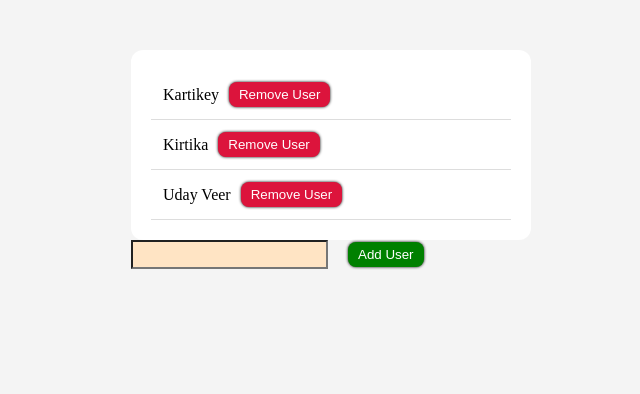
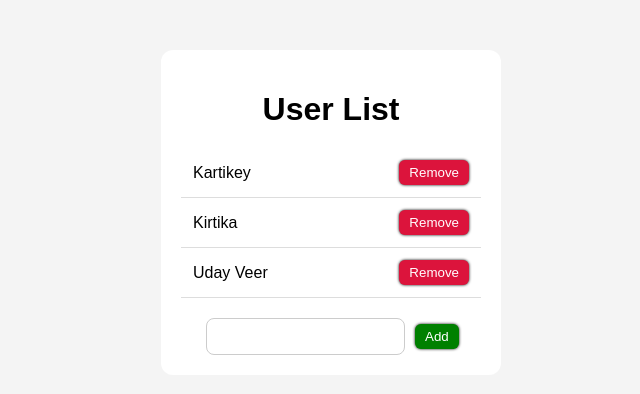
Before and after one commit to 23-kartikey/User-Management-Frontend, a React (Vite) app: page / in a window 1280 px wide. Shown: the top 394 px of the page, without its empty margins (309-949 px from the left). Built offline with nearby package versions, Linux system fonts and the light colour scheme.

Commit message:
refactor: remove AddUser and RemoveUser buttons and create methods for them

```diff
--- a/src/App.css
+++ b/src/App.css
@@ -1,13 +1,11 @@
 body {
   background-color: #f4f4f4;
-}
-
-.app{
-  width: 400px;
-  margin: 50px auto;
+  font-family: Arial, sans-serif;
 }
 
 .list-container{
+  width: 300px;
+  margin: 50px auto;
   background-color:white;
   padding: 20px;
   border-radius: 12px;
@@ -23,9 +21,8 @@ body {
 .user-item{
   padding: 12px;
   border-bottom: 1px solid #ddd;
-
   display: flex;
-  justify-content: space-betweeen;
+  justify-content: space-between;
   align-items: center;
 }
 
@@ -35,8 +32,9 @@ body {
   padding: 5px 10px;
   border: none;
   cursor: pointer;
-  border-radius: 8px;
+  border-radius: 6px;
   box-shadow: 0 0 3px black;
+  transition: 0.2s;
 }
 
 .remove-btn{
@@ -45,7 +43,7 @@ body {
 }
 
 .remove-btn:hover{
-  opacity: 0.85;
+  opacity: 0.90;
 }
 
 .add-btn{
@@ -58,8 +56,26 @@ body {
 }
 
 .user-input{
-  padding: 5px 8px;
-  margin-right: 10px;
-  background-color: bisque;
-  color: black;
+  margin-top: 20px;
+  flex: 1;
+  padding: 10px;
+  border: 1px solid #ccc;
+  border-radius: 8px;
+  margin-left: 25px;
 }
+
+.user-input:focus{
+  outline: none;
+  border-color: dodgerblue;
+}
+
+.user-form{
+  margin-top: 20px;
+  display: flex;
+  gap: 10px;
+}
+
+h1{
+  text-align: center;
+  margin-bottom: 20px;
+}
--- a/src/App.tsx
+++ b/src/App.tsx
@@ -1,4 +1,4 @@
-import { useState } from "react";
+import { useState, memo } from "react";
 import { v4 as uuidv4 } from 'uuid';
 import "./App.css";
 
@@ -8,6 +8,8 @@ type User = {
 }
 
 function App(){
+
+  console.log("Render: App");
 
   const [users, setUsers]=useState([
     {
@@ -24,18 +26,27 @@ function App(){
     }
   ]);
 
-  function addUsers(newUser: User){
-    setUsers([...users, newUser]);
+  const [text, setText]=useState('');
+
+  const handleChange=(e: React.ChangeEvent<HTMLInputElement>)=>{
+    setText(e.target.value);
   }
 
-  function removeUser(id: string){
-    setUsers(users.filter((user)=>user.id!==id));
+  function addUsers(){
+    setUsers([...users, {id: uuidv4(), name: text}]);
+    setText('');
+  }
+
+  function removeUser(item: User){
+    setUsers(users.filter((user)=>user.id!==item.id));
   }
 
   return(
-    <div className="app">
+    <div className="list-container">
+      <h1>User List</h1>
     <List users={users} removeUser={removeUser} />
-    <AddUserButton addUsers={addUsers} />
+    <input className="user-input" type="text" onChange={handleChange} value={text} />
+    <button className="add-btn" onClick={addUsers}>Add</button>
     </div>
   );
 
@@ -43,13 +54,14 @@ function App(){
 
 type ListProps = {
   users: User[],
-  removeUser: (id: string)=>void
+  removeUser: (user: User)=>void
 }
 
 function List({users, removeUser}: ListProps){
 
+  console.log("Render: List")
+
   return(
-    <div className="list-container">
     <ul className="user-list">
     {
       users.map(user=>(
@@ -57,60 +69,23 @@ function List({users, removeUser}: ListProps){
       ))
     }
     </ul>
-    </div>
   );
 
 }
 
 type ListItemProps = {
   item: User,
-  removeUser: (id:string)=>void
+  removeUser: (user: User)=>void
 }
 
 function ListItem({item, removeUser}: ListItemProps){
+
+  console.log("Render: ListItem");
   return(
     <li className="user-item">{item.name}
-    <RemoveItemButton id={item.id} removeUser={removeUser} />
+    <button className="remove-btn" type="button" onClick={()=>removeUser(item)}>Remove</button>
     </li>
   );
 }
 
-type AddUserButtonProps = {
-  addUsers: ((newUser: User)=>void)
-}
-
-function AddUserButton({addUsers}: AddUserButtonProps){
-
-  const [text, setText]=useState('');
-
-  function handleChange(e: React.ChangeEvent<HTMLInputElement>){
-    setText(e.target.value);
-  }
-
-  function handleSubmit(e: React.SubmitEvent<HTMLFormElement>){
-    e.preventDefault();
-    addUsers({id: uuidv4(), name: text});
-    setText('');
-  }
-
-  return(
-    <form onSubmit={handleSubmit}>
-      <input className="user-input" onChange={handleChange} value={text} />
-      <button className="add-btn" type="submit">Add User</button>
-    </form>
-  );
-}
-
-type RemoveUserProps = {
-  removeUser: (id: string)=>void,
-  id: string
-}
-
-
-function RemoveItemButton({removeUser, id}: RemoveUserProps){
-  return(
-    <button className="remove-btn" onClick={()=>removeUser(id)}>Remove User</button>
-  )
-}
-
 export default App;
```
